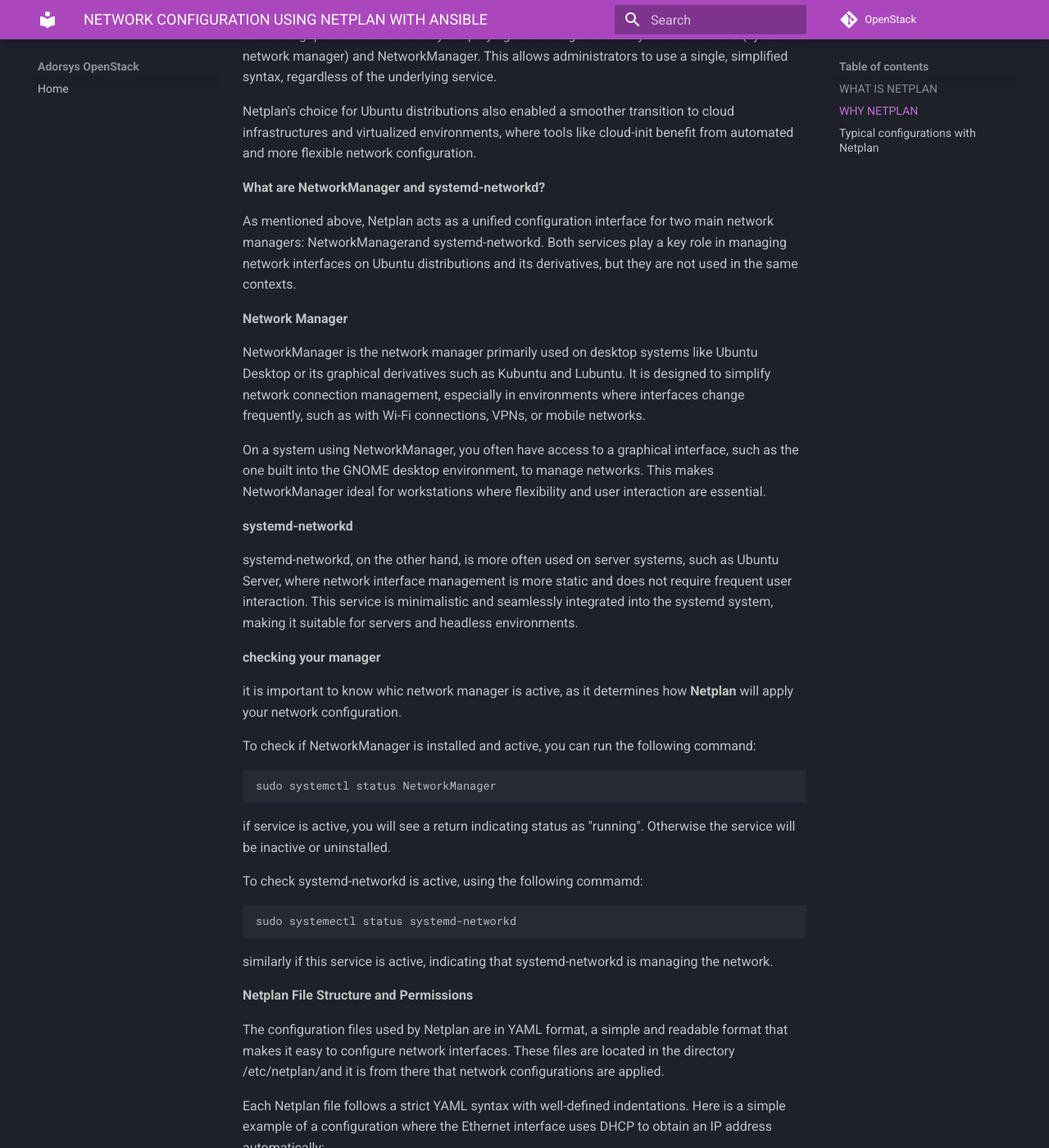
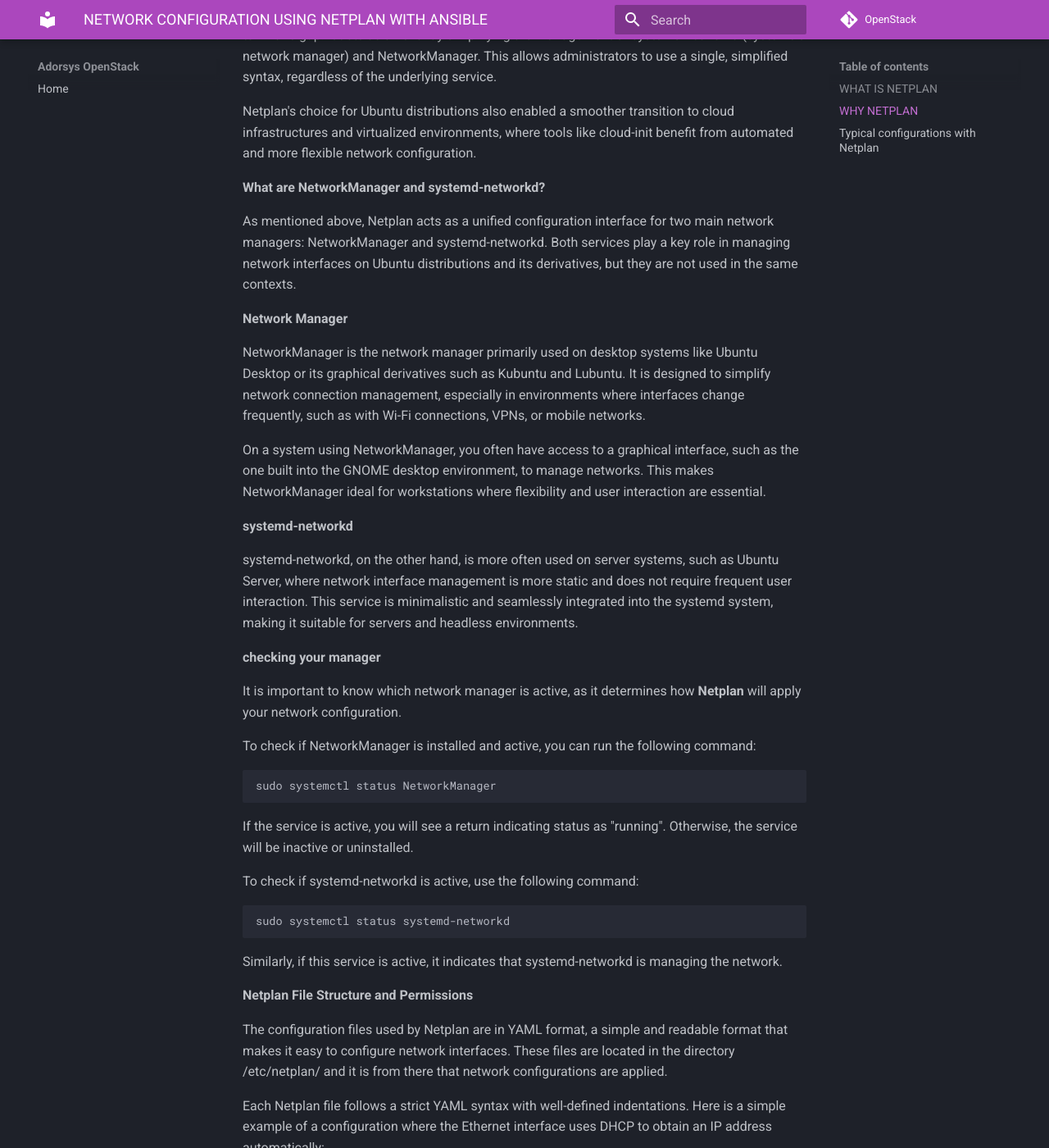
Before and after one commit to ADORSYS-GIS/openstack, an MkDocs documentation site: the page built from docs/netplan_doc.md, in a window 1280 px wide and 1400 px high, scrolled down 800 px. Shown: the whole window at 82% size. Built offline with MkDocs 1.6.1 and Material for MkDocs 9.7.7, drawn with Linux system fonts in a browser that asks for light colours; comment, search, counter and statistics services are not loaded; some of the changed text lies outside the part shown.

Commit message:
docs(netplan): documentation on how to configure network interface using netplan

````diff
--- a/docs/netplan_doc.md
+++ b/docs/netplan_doc.md
@@ -16,7 +16,7 @@
 
 **What are NetworkManager and systemd-networkd?**
 
-As mentioned above, Netplan acts as a unified configuration interface for two main network managers: NetworkManagerand systemd-networkd. Both services play a key role in managing network interfaces on Ubuntu distributions and its derivatives, but they are not used in the same contexts.
+As mentioned above, Netplan acts as a unified configuration interface for two main network managers: NetworkManager and systemd-networkd. Both services play a key role in managing network interfaces on Ubuntu distributions and its derivatives, but they are not used in the same contexts.
 
 **Network Manager**
 
@@ -30,28 +30,37 @@
 
 **checking your manager**
 
-it is important to know whic network manager is active, as it determines how **Netplan** will apply your network configuration.
+It is important to know which network manager is active, as it determines how
+**Netplan** will apply your network configuration.
 
-To check if NetworkManager is installed and active, you can run the following command:
+To check if NetworkManager is installed and active, you can run the following
+command:
 
 ```sh
 sudo systemctl status NetworkManager
 ```
-if service is active, you will see a return indicating status as "running". Otherwise the service will be inactive or uninstalled.
+If the service is active, you will see a return indicating status as "running".
+Otherwise, the service will be inactive or uninstalled.
 
-To check systemd-networkd is active, using the following commamd:
+To check if systemd-networkd is active, use the following command:
 
 ```sh
-sudo systemectl status systemd-networkd
+sudo systemctl status systemd-networkd
 ```
 
-similarly if this service is active, indicating that systemd-networkd is managing the network.
+Similarly, if this service is active, it indicates that systemd-networkd is
+managing the network.
 
 **Netplan File Structure and Permissions**
 
-The configuration files used by Netplan are in YAML format, a simple and readable format that makes it easy to configure network interfaces. These files are located in the directory /etc/netplan/and it is from there that network configurations are applied.
+The configuration files used by Netplan are in YAML format, a simple and readable
+format that makes it easy to configure network interfaces. These files are
+located in the directory /etc/netplan/ and it is from there that network
+configurations are applied.
 
-Each Netplan file follows a strict YAML syntax with well-defined indentations. Here is a simple example of a configuration where the Ethernet interface uses DHCP to obtain an IP address automatically:
+Each Netplan file follows a strict YAML syntax with well-defined indentations.
+Here is a simple example of a configuration where the Ethernet interface uses
+DHCP to obtain an IP address automatically:
 
 ```sh
 network:
@@ -195,25 +207,31 @@
 
 **Configuring network interfaces manually**
 
-If you want to configure wi-fi, static ipv4, static ipv6, ipv4 with DHCP and ipv6 with DHCP manually, do the following:
+If you want to configure Wi-Fi, static IPv4, static IPv6, IPv4 with DHCP, or
+IPv6 with DHCP manually, do the following:
 
-1- You have to:
+1. You need to:
 
 ```sh
 sudo nano /etc/netplan/50-cloud-init.yaml
 ```
-then replace the configuration in there with any configuration above dependending on your choice
+Then replace the configuration with any of the configurations above, depending
+on your choice.
 
-2- To apply the changes, run the following command:
+2. To apply the changes, run the following command:
 ```sh
-netplan genate
+netplan generate
 netplan apply
 ```
-**configuring network interfaces manually using ansible script along with playbook**
 
-To configure any of this network interfaces manually using ansible script, do the following:
+**Configuring network interfaces manually using Ansible script along with
+playbook**
 
-1- We need to install ansible in our machine to be able to run ansible script, so run the following command to install ansilble on you machine:
+To configure any of these network interfaces manually using Ansible script, do
+the following:
+
+1. We need to install Ansible on our machine to be able to run Ansible scripts.
+   Run the following command to install Ansible:
 
 ```sh
 sudo apt update && sudo apt upgrade -y
@@ -223,8 +241,7 @@
 python3 install ansible --user
 ```
 
-
-2- Create a playbook.yml file, copy and paste the following:
+2. Create a playbook.yml file, copy and paste the following:
 
 ```sh
 ---
@@ -283,10 +299,12 @@
 inet 192.168.1.100/24 brd 192.168.1.255 scope global ens33
 ```
 
-Then, this indicate that your network interface "ens33" has been configured.
+Then this indicates that your network interface "ens33" has been configured.
 
-OR
-if you want to instead a configure a wireless network interface with a static ip address i.e a network interface that uses wi-fi replace copy and paste instead the following ansible script in the /etc/netplan/50-cloud-init.yaml file.
+Alternatively, if you want to configure a wireless network interface with a
+static IP address (i.e., a network interface that uses Wi-Fi), replace the
+content in the /etc/netplan/50-cloud-init.yaml file with the following Ansible
+script:
 
 ```sh
 ---
@@ -340,4 +358,4 @@
 inet 192.168.1.100/24 brd 192.168.1.255 scope global wlan0
 ```
 
-Then, this indicate that your network interface "wlan0" has been configured.
+Then this indicates that your network interface "wlan0" has been configured.
````
Also changed, not shown: other parts of docs/netplan_doc.md (+7 -5 lines).
